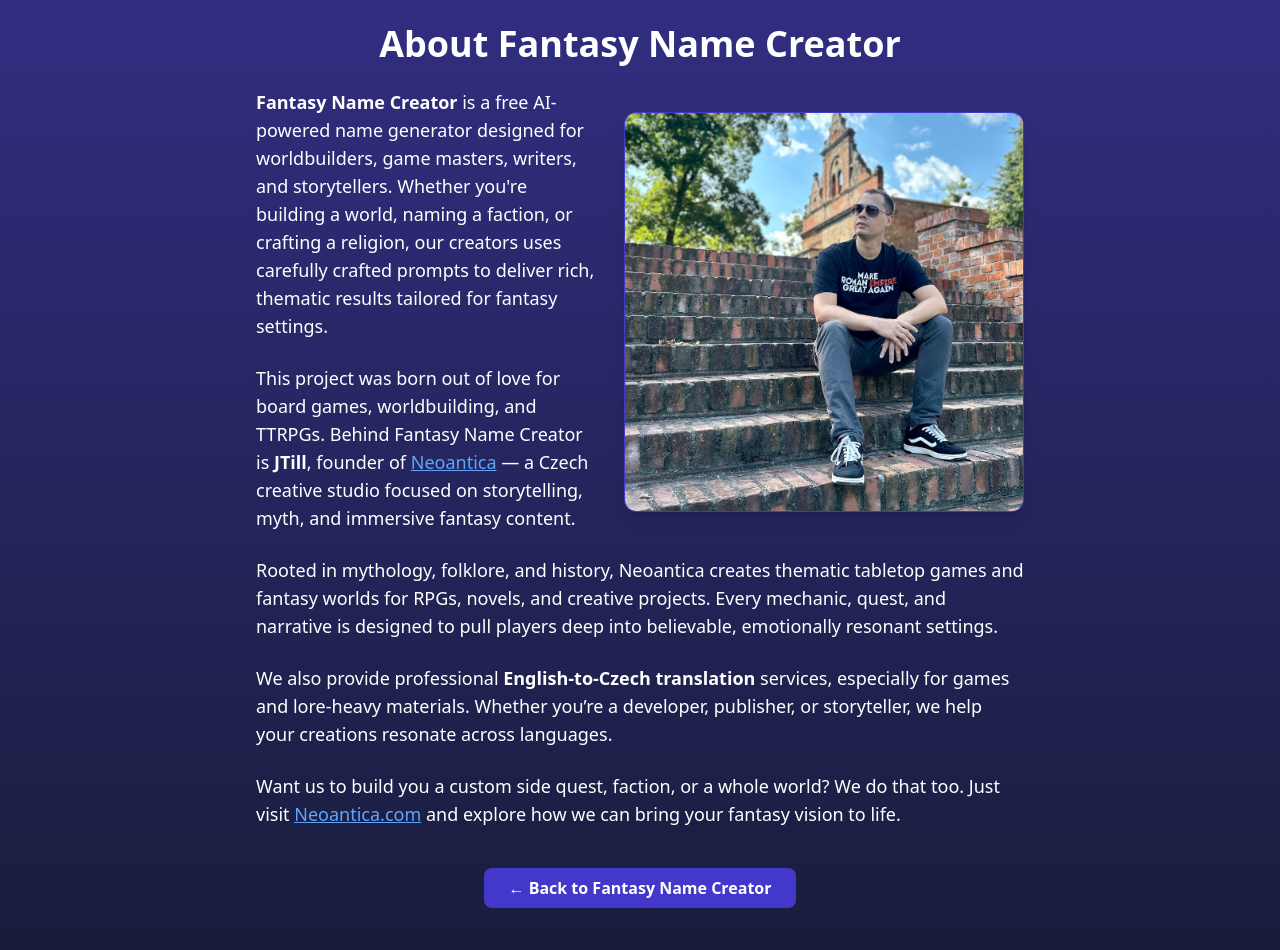
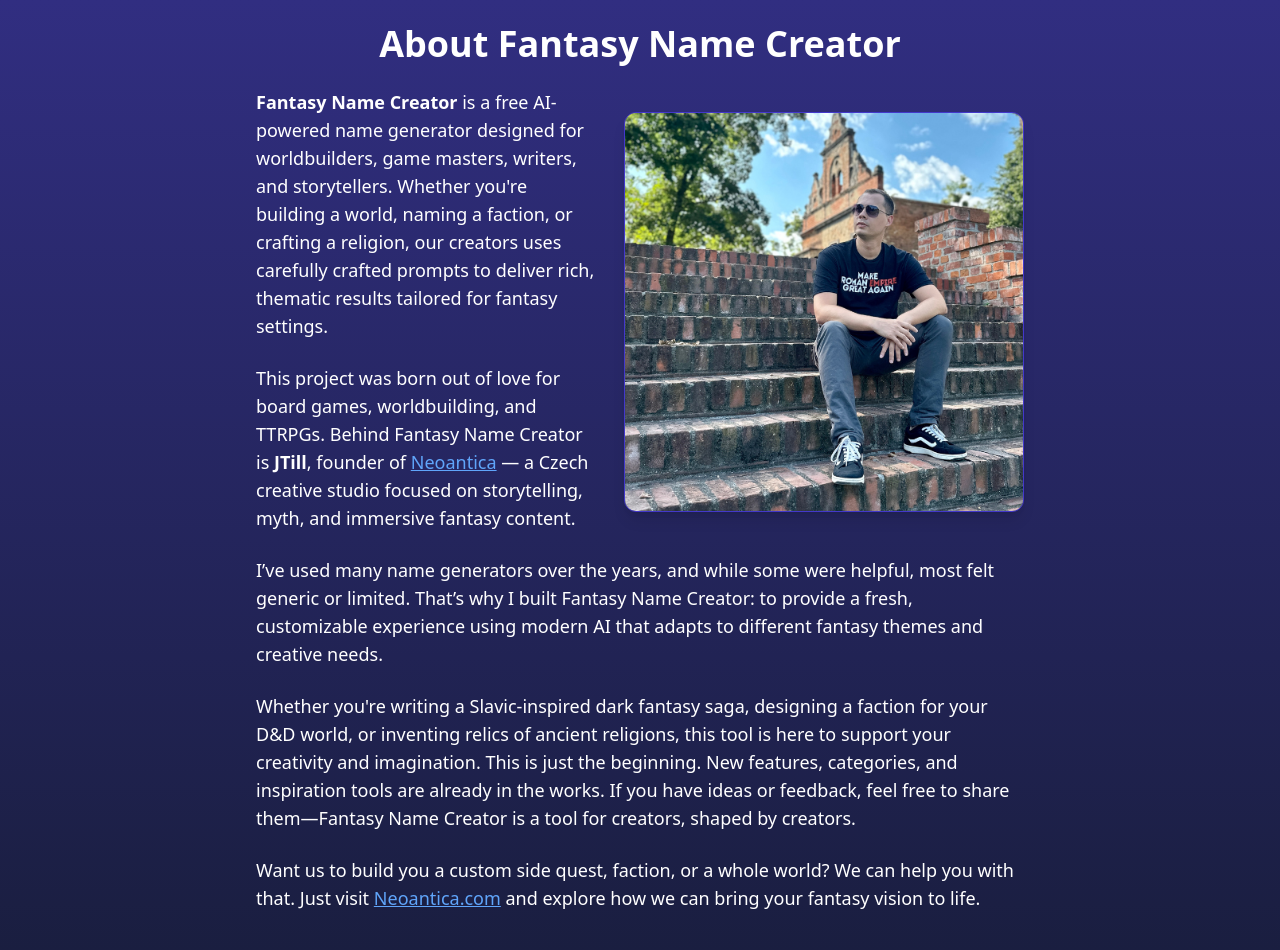
Before and after one commit to JiriTill/fantasytools, a React (Vite) app in the folder client/: page /about in a window 1280 px wide. Shown: the top 950 px of the page. Built offline with nearby package versions, Linux system fonts and the light colour scheme.

Commit message:
Update About.jsx

```diff
--- a/client/src/pages/About.jsx
+++ b/client/src/pages/About.jsx
@@ -29,15 +29,15 @@ export default function About() {
         </p>
 
         <p className="text-lg">
-          Rooted in mythology, folklore, and history, Neoantica creates thematic tabletop games and fantasy worlds for RPGs, novels, and creative projects. Every mechanic, quest, and narrative is designed to pull players deep into believable, emotionally resonant settings.
+          I’ve used many name generators over the years, and while some were helpful, most felt generic or limited. That’s why I built Fantasy Name Creator: to provide a fresh, customizable experience using modern AI that adapts to different fantasy themes and creative needs.
         </p>
 
         <p className="text-lg">
-          We also provide professional <strong>English-to-Czech translation</strong> services, especially for games and lore-heavy materials. Whether you’re a developer, publisher, or storyteller, we help your creations resonate across languages.
+          Whether you're writing a Slavic-inspired dark fantasy saga, designing a faction for your D&D world, or inventing relics of ancient religions, this tool is here to support your creativity and imagination. This is just the beginning. New features, categories, and inspiration tools are already in the works. If you have ideas or feedback, feel free to share them—Fantasy Name Creator is a tool for creators, shaped by creators.
         </p>
 
         <p className="text-lg">
-          Want us to build you a custom side quest, faction, or a whole world? We do that too. Just visit{' '}
+          Want us to build you a custom side quest, faction, or a whole world? We can help you with that. Just visit{' '}
           <a href="https://neoantica.com" target="_blank" rel="noopener noreferrer" className="text-blue-400 underline">
             Neoantica.com
           </a>{' '}
```
